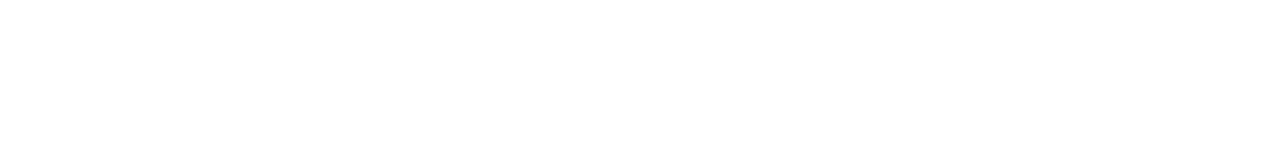
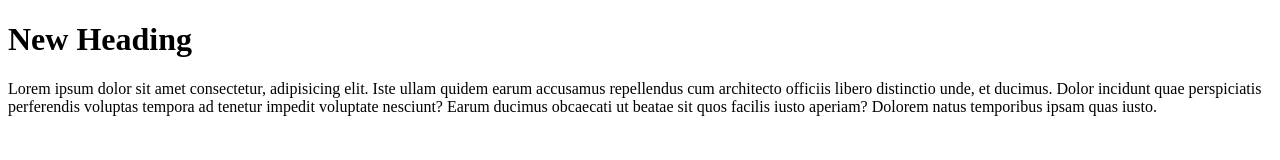
Before and after one commit to gurbensira/MyFirstRepoTest, a plain HTML site: page index.html in a window 1280 px wide. Drawn offline with Linux system fonts and the light colour scheme.

Commit message:
Update index.html
add content

```diff
--- a/index.html
+++ b/index.html
@@ -4,11 +4,17 @@
 <head>
     <meta charset="UTF-8">
     <meta name="viewport" content="width=device-width, initial-scale=1.0">
-    <title>Document</title>
+    <title>My first Git file</title>
 </head>
 
 <body>
-
+    <h1>New Heading</h1>
+    <p>
+        Lorem ipsum dolor sit amet consectetur, adipisicing elit. Iste ullam quidem earum accusamus repellendus cum
+        architecto officiis libero distinctio unde, et ducimus. Dolor incidunt quae perspiciatis perferendis voluptas
+        tempora ad tenetur impedit voluptate nesciunt? Earum ducimus obcaecati ut beatae sit quos facilis iusto aperiam?
+        Dolorem natus temporibus ipsam quas iusto.
+    </p>
 </body>
 
 </html>
```
